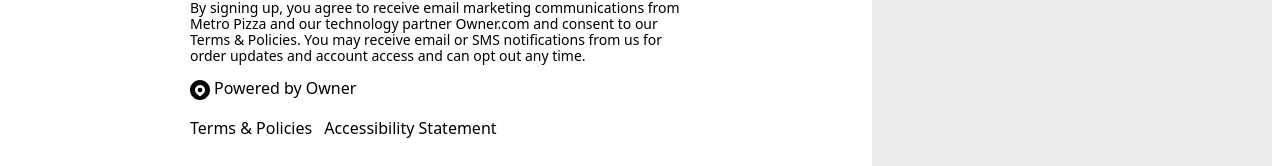
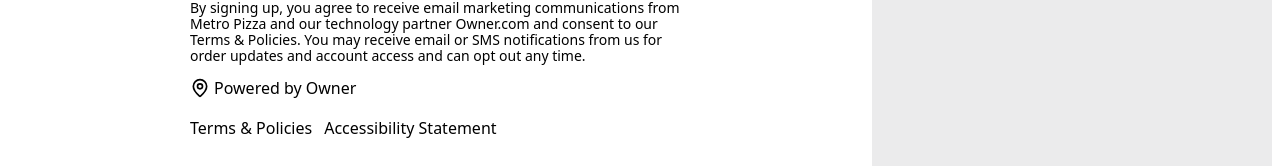
Before and after one commit to Jithin7777/restaurant-app-testing, a Next.js app: page /payment in a window 1280 px wide. Shown: the part 1275-1441 px from the top of the page. Built offline with nearby package versions, Linux system fonts and the light colour scheme; a web font is replaced by a local one.

Commit message:
code update

```diff
--- a/src/app/payment/PaymentForm.tsx
+++ b/src/app/payment/PaymentForm.tsx
@@ -15,6 +15,7 @@ import {
   ChevronRight,
   Clock,
   CreditCard,
+  MapPin,
   Store,
 } from "lucide-react";
 import React from "react";
@@ -24,8 +25,7 @@ import CouponDialog from "./CouponDialog";
 import OrderSummaryDrawer from "./OrderSummaryDrawer";
 
 const PaymentForm = () => {
-    const { subtotal, cartItems } = useCart();
-
+  const { subtotal, cartItems } = useCart();
 
   const totalCartCount = cartItems.reduce((total, cartItem) => {
     const mainQty = cartItem.quantity;
@@ -34,8 +34,6 @@ const PaymentForm = () => {
       0;
     return total + mainQty + extrasQty;
   }, 0);
-
-
 
   return (
     <div className="grid min-h-screen bg-transparent px-4 pt-14 pb-20 lg:grid lg:grid-cols-[1fr_25rem] lg:px-2 lg:pt-0 lg:pb-0">
@@ -299,24 +297,9 @@ const PaymentForm = () => {
                 aria-label="Powered by Owner Opens in new tab"
                 target="_blank"
                 href="https://owner.com"
+                className="flex items-center gap-1"
               >
-                <svg
-                  xmlns="http://www.w3.org/2000/svg"
-                  fill="none"
-                  viewBox="0 0 20 20"
-                  className="text-mercury-ui-primary mr-1 inline-flex h-5 w-5"
-                >
-                  <path
-                    fill="currentColor"
-                    d="M12.353 10a2.353 2.353 0 1 1-4.706 0 2.353 2.353 0 0 1 4.706 0"
-                  ></path>
-                  <path
-                    fill="currentColor"
-                    fillRule="evenodd"
-                    d="M10 20c5.523 0 10-4.477 10-10S15.523 0 10 0 0 4.477 0 10s4.477 10 10 10m0-3.726s5-2.607 5-6.274a5 5 0 0 0-10 0c0 3.667 5 6.275 5 6.275"
-                    clipRule="evenodd"
-                  ></path>
-                </svg>
+                <MapPin className="text-mercury-ui-primary h-5 w-5" />
                 <span className="text-mercury-ui-text-sm text-mercury-ui-primary font-mercury-ui-secondary">
                   Powered by Owner
                 </span>
```
